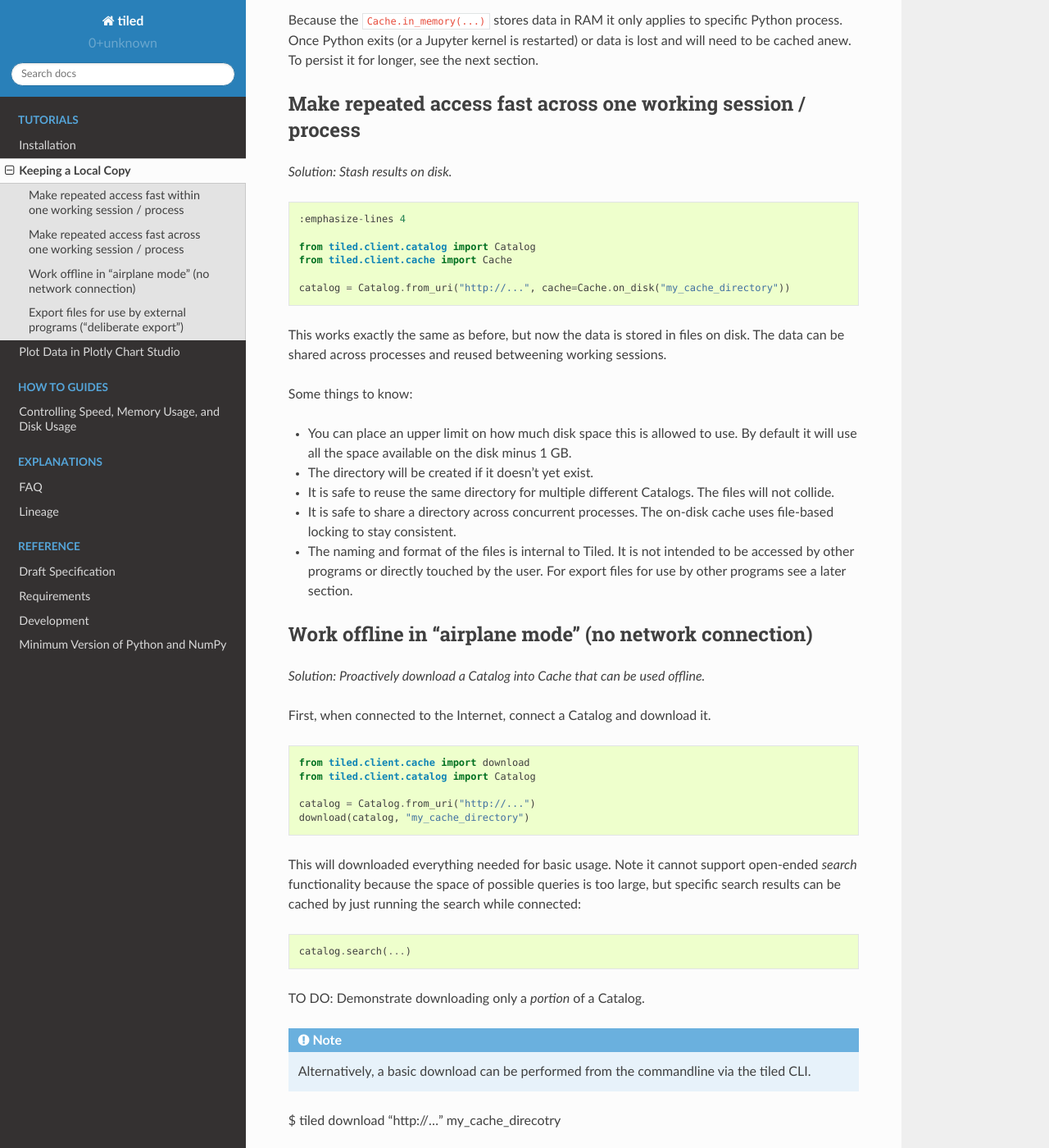
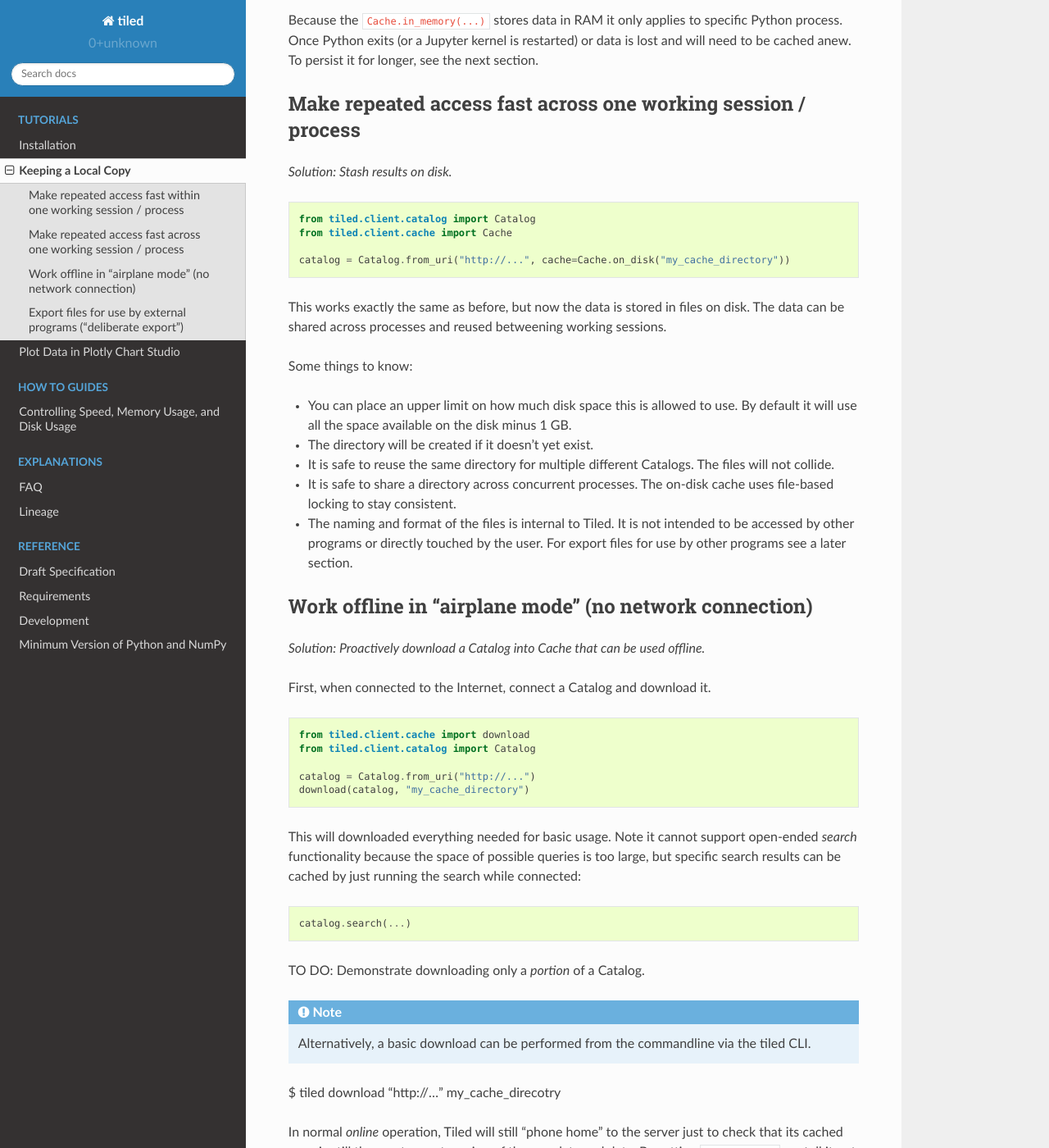
Before and after one commit to bluesky/tiled, a Sphinx documentation site: the page built from docs/source/tutorials/caching.md, in a window 1280 px wide and 1400 px high, scrolled down 1102 px. Shown: the whole window at 82% size. Built offline with Sphinx 7.4.7 and the Read the Docs theme 2.0.0, drawn with Linux system fonts in a browser that asks for light colours; pages that are not in the unit, such as notebooks, are missing from menus.

Commit message:
Fix emphasis directive.

````diff
--- a/docs/source/tutorials/caching.md
+++ b/docs/source/tutorials/caching.md
@@ -55,7 +55,7 @@
 
 *Solution: Stash results on disk.*
 
-```python
+```{code} python
 :emphasize-lines 4
 
 from tiled.client.catalog import Catalog
@@ -119,7 +119,7 @@
 the meadata and data. By setting ``offline=True`` we tell it not to
 attempt to connect and to rely entirely on its local cache.
 
-```python
+```{code} python
 :emphasize-lines 4
 
 from tiled.client.catalog import Catalog
````
